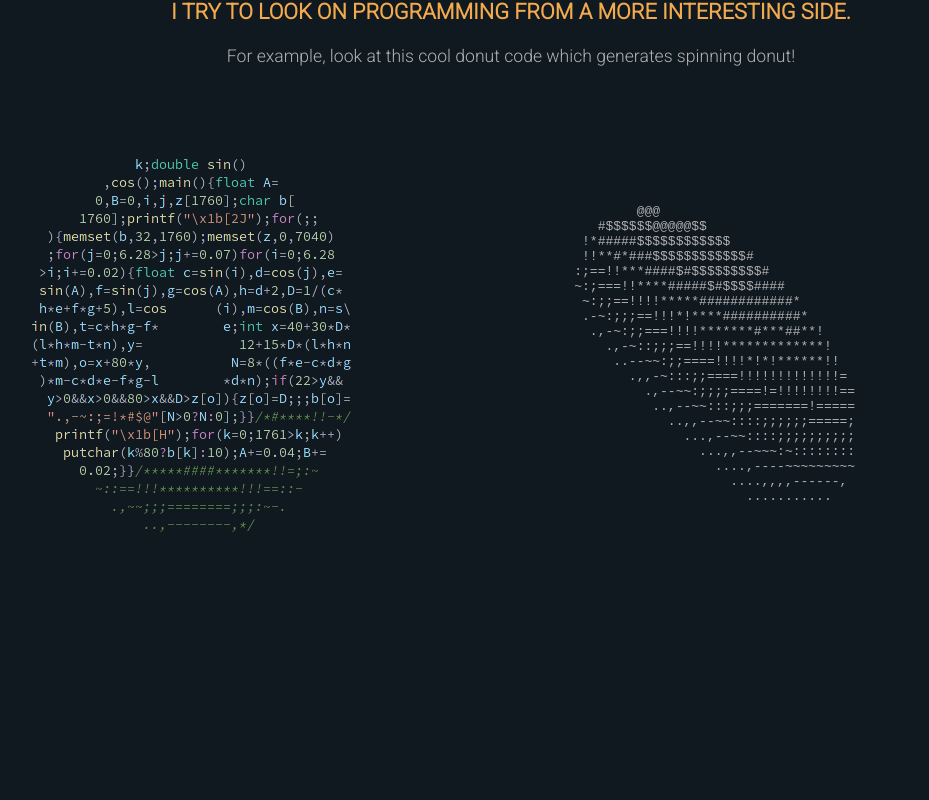
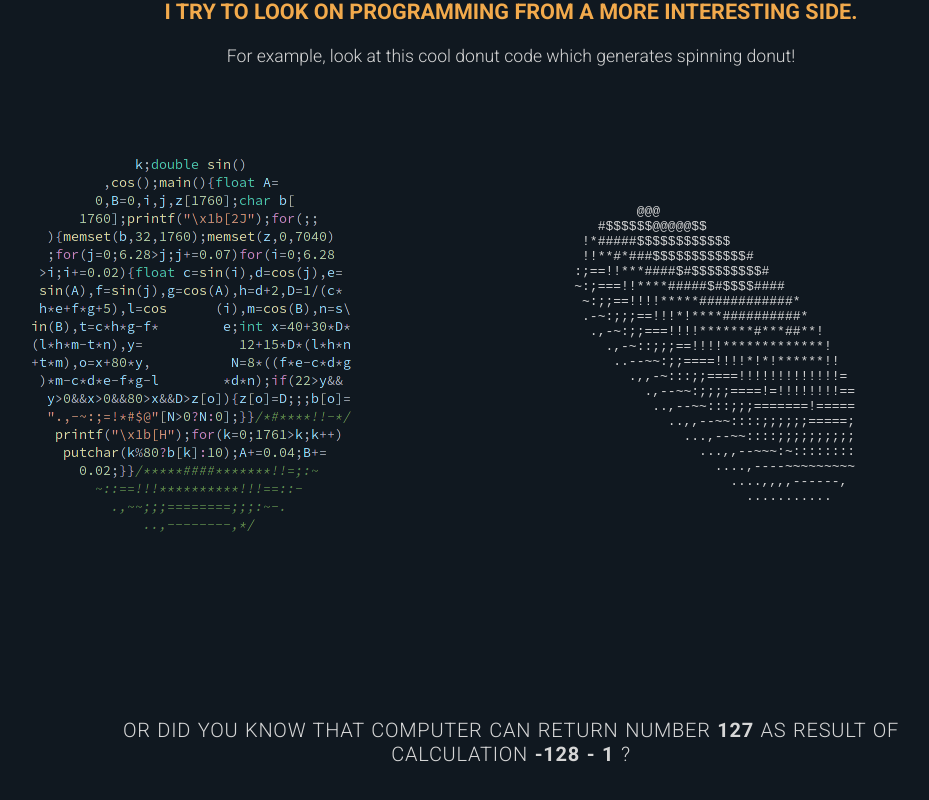
Before and after one commit to wzslr321/portfolio, a Svelte app: page / in a window 1280 px wide. Shown: the part 734-1534 px from the top of the page, without its empty margins (129-1058 px from the left). Before the commit the page ends 1310 px from the top, so only its background shows below. Built offline with nearby package versions, Linux system fonts and the light colour scheme.

Commit message:
scss variables usage

```diff
--- /dev/null
+++ b/public/style/variables.scss
@@ -0,0 +1,10 @@
+@import url('https://fonts.googleapis.com/css2?family=Roboto:wght@100;300;700&display=swap');
+
+$primary-orange-color: #F2AA4CFF;
+$primary-blue-color: #101820FF;
+$primary-font-color: #D6D6D6;
+
+$container-width: 70%;
+$horizontal-padding: 5em;
+
+$font-family: "Roboto", sans-serif
--- a/src/About.svelte
+++ b/src/About.svelte
@@ -17,7 +17,6 @@
     display: flex;
     max-width: 70%;
     margin: 5em auto;
-    font-family: "Roboto", sans-serif;
     justify-content: center;
     align-items:center;
     font-weight:300;
--- a/src/App.svelte
+++ b/src/App.svelte
@@ -1,18 +1,24 @@
+
 <script lang="ts">
-    import Header from './Header.svelte';
-    import About from './About.svelte';
-    import Donut from './Donut.svelte';
+  import Header from './Header.svelte'
+  import About from './About.svelte'
+  import Donut from './Curiosities/Donut.svelte'
+  import Overflow from './Curiosities/Overflow.svelte'
+
 </script>
 
 <Header/>
 <About/>
 <Donut/>
+<Overflow/>
 
 
 <style lang="scss">
-  	:global(body){
-        font-family: 'Roboto', sans-serif;
-		background-color:#101820FF;
-        color: #b2b2b2;
-	}
+  @import "public/style/variables";
+
+  :global(body) {
+    font-family: $font-family;
+    background-color:$primary-blue-color;
+    color: $primary-font-color;
+  }
 </style>
--- /dev/null
+++ b/src/Curiosities/Overflow.svelte
@@ -0,0 +1,23 @@
+<section>
+    <p> Or did you know that computer can return number
+        <span class="highlighted"> 127 </span>
+        as result of calculation
+        <span class="highlighted"> -128 - 1 </span> ?
+    </p>
+</section>
+
+<style lang="scss">
+  section {
+    max-width: 70%;
+    margin: 7.5em auto;
+    text-align: center;
+    font-size: 1.25em;
+    text-transform: uppercase;
+    letter-spacing: 0.75px;
+    word-spacing: 1px;
+
+    .highlighted {
+      font-weight: bold;
+    }
+  }
+</style>
```
Also changed, not shown: src/Curiosities/Donut.svelte (renamed from src/Donut.svelte).
